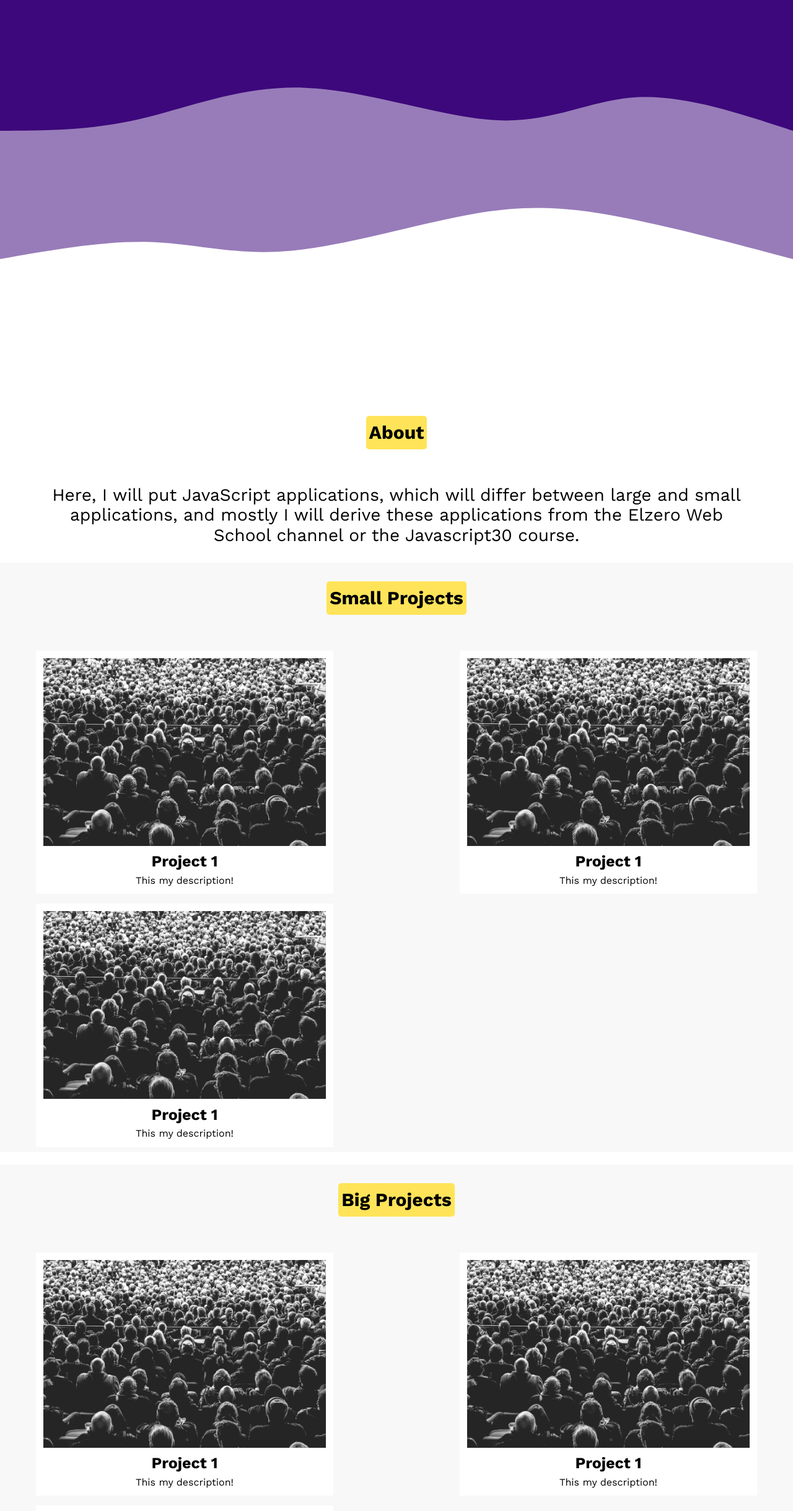
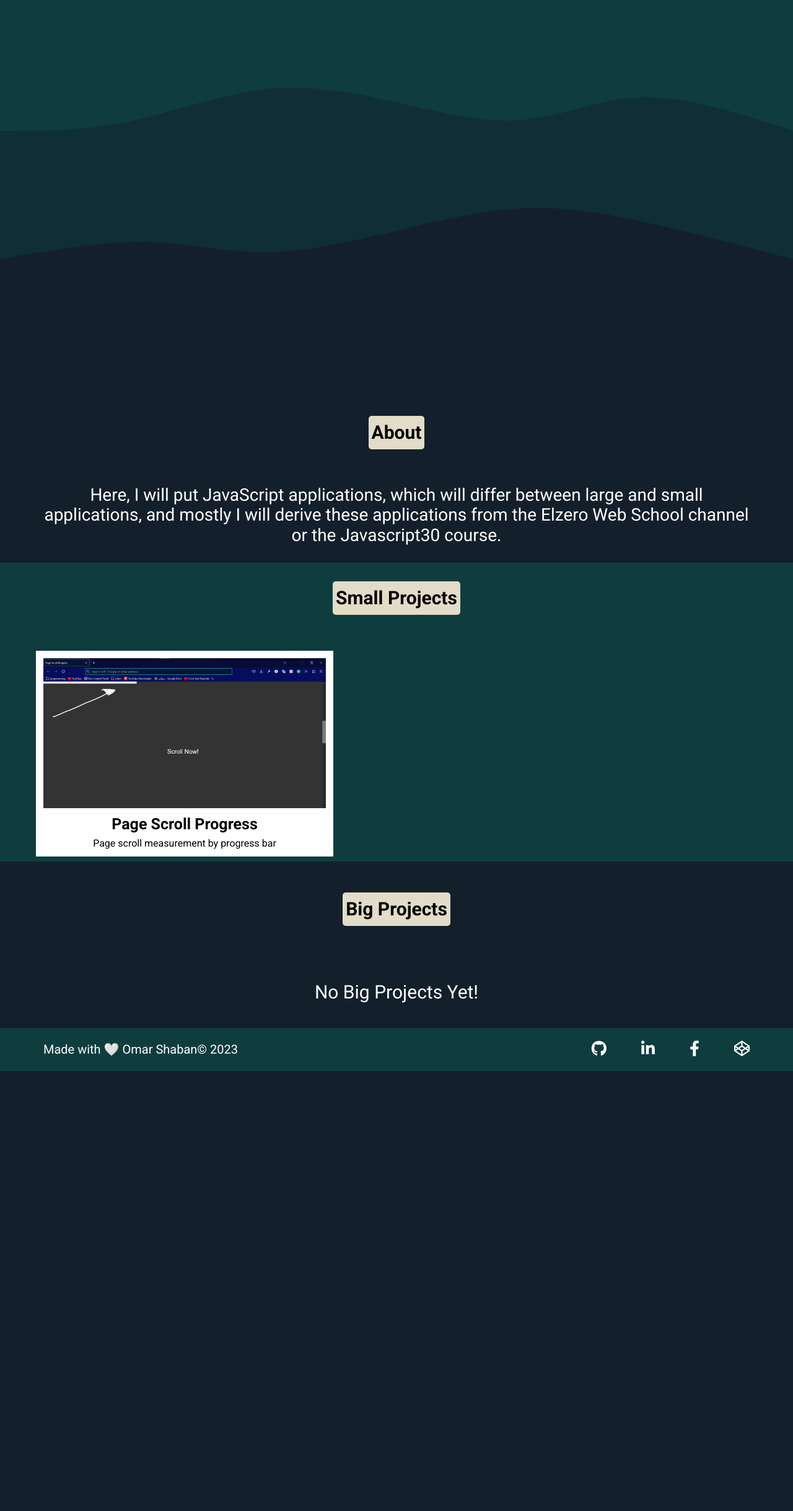
Before and after one commit to OmarShabann/JSTutorials, a plain HTML site: page index.html in a window 1280 px wide. Shown: the part 197-2635 px from the top of the page at 62% size. After the commit the page ends 1925 px from the top, so only its background shows below. Drawn offline with nearby package versions, Linux system fonts and the light colour scheme.

Commit message:
project 1

```diff
--- /dev/null
+++ b/1-Page Scroll Progress/script.js
@@ -0,0 +1,12 @@
+let scroller = document.querySelector(".scroller"),
+	pageHeigth =
+		document.documentElement.scrollHeight -
+		document.documentElement.clientHeight,
+	pageWidth = document.body.offsetWidth;
+
+window.addEventListener("scroll", () => {
+	let currentScroll = document.documentElement.scrollTop;
+	scroller.style.width = `${(currentScroll / pageHeigth) * 100}%`;
+	// Another Way
+	// scroller.style.width = `${(currentScroll / pageHeigth) * pageWidth}px`;
+});
--- a/css/style.css
+++ b/files/css/style.css
@@ -1,7 +1,7 @@
 /* Start Vars */
 :root {
-    --main-color: #3D087B;
-    --secondary-color: #FFE459;
+    --main-color: #0F3D3E;
+    --secondary-color: #E2DCC8;
 }
 
 /* Start Vars */
@@ -13,16 +13,12 @@
 }
 
 body {
-    font-family: 'Work Sans', sans-serif;
+    font-family: 'Roboto', sans-serif;
+    background-color: #13202b;
 }
 
 html {
-    transition: 0.5s;
     scroll-behavior: smooth;
-    -webkit-transition: 0.5s;
-    -moz-transition: 0.5s;
-    -ms-transition: 0.5s;
-    -o-transition: 0.5s;
 }
 
 .container {
@@ -157,13 +153,13 @@ header nav .menu:hover {
 .about .text {
     font-size: 28px;
     text-align: center;
+    color: white;
 }
 
 /* End About Section */
 /* Start Small Projects */
-.small-prj,
-.big-prj {
-    background-color: #eeeeee6b;
+.small-prj {
+    background-color: var(--main-color);
 }
 
 .small-prj h2,
--- a/index.html
+++ b/index.html
@@ -6,20 +6,19 @@
     <meta name="viewport" content="width=device-width, initial-scale=1.0">
     <title>Js Tutorials</title>
     <!-- css files -->
-    <link rel="stylesheet" href="css/style.css">
-    <link rel="stylesheet" href="css/normalize.css">
-    <link rel="stylesheet" href="css/all.min.css">
+    <link rel="stylesheet" href="files/css/style.css">
+    <link rel="stylesheet" href="files/css/normalize.css">
+    <link rel="stylesheet" href="files/css/all.min.css">
     <!-- Fonts -->
     <link rel="preconnect" href="https://fonts.googleapis.com">
-<link rel="preconnect" href="https://fonts.gstatic.com" crossorigin>
-<link href="https://fonts.googleapis.com/css2?family=Work+Sans:wght@200;300;400;500;600;700;800;900&display=swap" rel="stylesheet">
-</head>
+    <link rel="preconnect" href="https://fonts.gstatic.com" crossorigin>
+    <link href="https://fonts.googleapis.com/css2?family=Roboto:wght@100;300;400;500;700;900&display=swap" rel="stylesheet"></head>
 <body>
     <!-- Start Header -->
     <header>
         <div class="container">
             <a href="#" class="logo">
-                <img src="imgs/logo.png" alt="logo">
+                <img src="files/imgs/logo.png" alt="logo">
             </a>
             <nav>
                 <i class="fa-solid fa-bars menu"></i>
@@ -57,7 +56,7 @@
         100%{
           d: path("M 0,700 C 0,700 0,233 0,233 C 110.00956937799043,240.6937799043062 220.01913875598086,248.38755980861242 318,253 C 415.98086124401914,257.6124401913876 501.93301435406704,259.14354066985646 595,246 C 688.066985645933,232.85645933014354 788.2488038277511,205.03827751196172 874,200 C 959.7511961722489,194.96172248803828 1031.0717703349283,212.70334928229664 1123,222 C 1214.9282296650717,231.29665071770336 1327.4641148325359,232.14832535885168 1440,233 C 1440,233 1440,700 1440,700 Z");
         }
-      }</style><path d="M 0,700 C 0,700 0,233 0,233 C 110.00956937799043,240.6937799043062 220.01913875598086,248.38755980861242 318,253 C 415.98086124401914,257.6124401913876 501.93301435406704,259.14354066985646 595,246 C 688.066985645933,232.85645933014354 788.2488038277511,205.03827751196172 874,200 C 959.7511961722489,194.96172248803828 1031.0717703349283,212.70334928229664 1123,222 C 1214.9282296650717,231.29665071770336 1327.4641148325359,232.14832535885168 1440,233 C 1440,233 1440,700 1440,700 Z" stroke="none" stroke-width="0" fill="#3d087b" fill-opacity="0.53" class="transition-all duration-300 ease-in-out delay-150 path-0" transform="rotate(-180 720 350)"></path><style>
+      }</style><path d="M 0,700 C 0,700 0,233 0,233 C 110.00956937799043,240.6937799043062 220.01913875598086,248.38755980861242 318,253 C 415.98086124401914,257.6124401913876 501.93301435406704,259.14354066985646 595,246 C 688.066985645933,232.85645933014354 788.2488038277511,205.03827751196172 874,200 C 959.7511961722489,194.96172248803828 1031.0717703349283,212.70334928229664 1123,222 C 1214.9282296650717,231.29665071770336 1327.4641148325359,232.14832535885168 1440,233 C 1440,233 1440,700 1440,700 Z" stroke="none" stroke-width="0" fill="#0F3D3E" fill-opacity="0.53" class="transition-all duration-300 ease-in-out delay-150 path-0" transform="rotate(-180 720 350)"></path><style>
       .path-1{
         animation:pathAnim-1 4s;
         animation-timing-function: linear;
@@ -79,7 +78,7 @@
         100%{
           d: path("M 0,700 C 0,700 0,466 0,466 C 88.14354066985646,472.75598086124404 176.28708133971293,479.5119617224881 287,482 C 397.7129186602871,484.4880382775119 530.9952153110048,482.7081339712919 626,486 C 721.0047846889952,489.2918660287081 777.7320574162679,497.6555023923445 850,486 C 922.2679425837321,474.3444976076555 1010.0765550239234,442.66985645933016 1111,436 C 1211.9234449760766,429.33014354066984 1325.9617224880383,447.6650717703349 1440,466 C 1440,466 1440,700 1440,700 Z");
         }
-      }</style><path d="M 0,700 C 0,700 0,466 0,466 C 88.14354066985646,472.75598086124404 176.28708133971293,479.5119617224881 287,482 C 397.7129186602871,484.4880382775119 530.9952153110048,482.7081339712919 626,486 C 721.0047846889952,489.2918660287081 777.7320574162679,497.6555023923445 850,486 C 922.2679425837321,474.3444976076555 1010.0765550239234,442.66985645933016 1111,436 C 1211.9234449760766,429.33014354066984 1325.9617224880383,447.6650717703349 1440,466 C 1440,466 1440,700 1440,700 Z" stroke="none" stroke-width="0" fill="#3d087b" fill-opacity="1" class="transition-all duration-300 ease-in-out delay-150 path-1" transform="rotate(-180 720 350)"></path></svg>
+      }</style><path d="M 0,700 C 0,700 0,466 0,466 C 88.14354066985646,472.75598086124404 176.28708133971293,479.5119617224881 287,482 C 397.7129186602871,484.4880382775119 530.9952153110048,482.7081339712919 626,486 C 721.0047846889952,489.2918660287081 777.7320574162679,497.6555023923445 850,486 C 922.2679425837321,474.3444976076555 1010.0765550239234,442.66985645933016 1111,436 C 1211.9234449760766,429.33014354066984 1325.9617224880383,447.6650717703349 1440,466 C 1440,466 1440,700 1440,700 Z" stroke="none" stroke-width="0" fill="#0F3D3E" fill-opacity="1" class="transition-all duration-300 ease-in-out delay-150 path-1" transform="rotate(-180 720 350)"></path></svg>
     <!-- End Wave -->
     <!-- Start About Section -->
     <section class="about" id="about">
@@ -97,32 +96,14 @@
             <h2><p>Small Projects</p></h2>
             <div class="boxes-container">
                 <div class="box">
-                    <img src="imgs/background.jpg" alt="">
-                    <a href="#" class="open">&#128279;Open</a>
+                    <img src="files/imgs/Page Scroll Progress.jpg" alt="Background">
+                    <a href="1-Page Scroll Progress/index.html" class="open">Open</a>
                     <div class="description">
-                        <h4>Project 1</h4>
-                        <p>This my description!</p>
+                        <h4>Page Scroll Progress</h4>
+                        <p>Page scroll measurement by progress bar</p>
                     </div>
                 </div>
-                <div class="box">
-                  <img src="imgs/background.jpg" alt="">
-                  <a href="#" class="open">&#128279;Open</a>
-                  <div class="description">
-                      <h4>Project 1</h4>
-                      <p>This my description!</p>
-                  </div>
-                </div>
-                <div class="box">
-                <img src="imgs/background.jpg" alt="">
-                <a href="#" class="open">&#128279;Open</a>
-                <div class="description">
-                    <h4>Project 1</h4>
-                    <p>This my description!</p>
-                </div>
-                </div>
-
             </div>
-
         </div>
     </section>
     <!-- End Small Projects -->
@@ -131,31 +112,14 @@
       <div class="container">
           <h2><p>Big Projects</p></h2>
           <div class="boxes-container">
-              <div class="box">
-                  <img src="imgs/background.jpg" alt="">
-                  <a href="#" class="open">&#128279;Open</a>
+            <p style="color: white;font-size: 30px;text-align: center;margin: 40px auto;">No Big Projects Yet!</p>              <!-- <div class="box">
+                  <img src="files/imgs/background.jpg" alt="">
+                  <a href="#" class="open">Open</a>
                   <div class="description">
                       <h4>Project 1</h4>
                       <p>This my description!</p>
                   </div>
-              </div>
-              <div class="box">
-                <img src="imgs/background.jpg" alt="">
-                <a href="#" class="open">&#128279;Open</a>
-                <div class="description">
-                    <h4>Project 1</h4>
-                    <p>This my description!</p>
-                </div>
-              </div>
-              <div class="box">
-              <img src="imgs/background.jpg" alt="">
-              <a href="#" class="open">&#128279;Open</a>
-              <div class="description">
-                  <h4>Project 1</h4>
-                  <p>This my description!</p>
-              </div>
-              </div>
-
+              </div> -->
           </div>
       </div>
   </section>
@@ -175,6 +139,6 @@
     </footer>
     <!-- End Footer -->
 
-<script src="script.js"></script>
+<script src="files/script.js"></script>
 </body>
 </html>
```
Also changed, not shown: 1-Page Scroll Progress/index.html (added, +41 -0 lines), files/css/all.min.css (renamed from css/all.min.css), files/css/normalize.css (renamed from css/normalize.css), files/imgs/Page Scroll Progress.jpg (added), files/imgs/background.jpg (renamed from imgs/background.jpg), files/imgs/logo.png (renamed from imgs/logo.png), files/script.js (renamed from script.js), files/webfonts/fa-brands-400.ttf (renamed from webfonts/fa-brands-400.ttf), files/webfonts/fa-brands-400.woff2 (renamed from webfonts/fa-brands-400.woff2), files/webfonts/fa-regular-400.ttf (renamed from webfonts/fa-regular-400.ttf), files/webfonts/fa-regular-400.woff2 (renamed from webfonts/fa-regular-400.woff2), files/webfonts/fa-solid-900.ttf (renamed from webfonts/fa-solid-900.ttf), files/webfonts/fa-solid-900.woff2 (renamed from webfonts/fa-solid-900.woff2), files/webfonts/fa-v4compatibility.ttf (renamed from webfonts/fa-v4compatibility.ttf), 1 more files.
